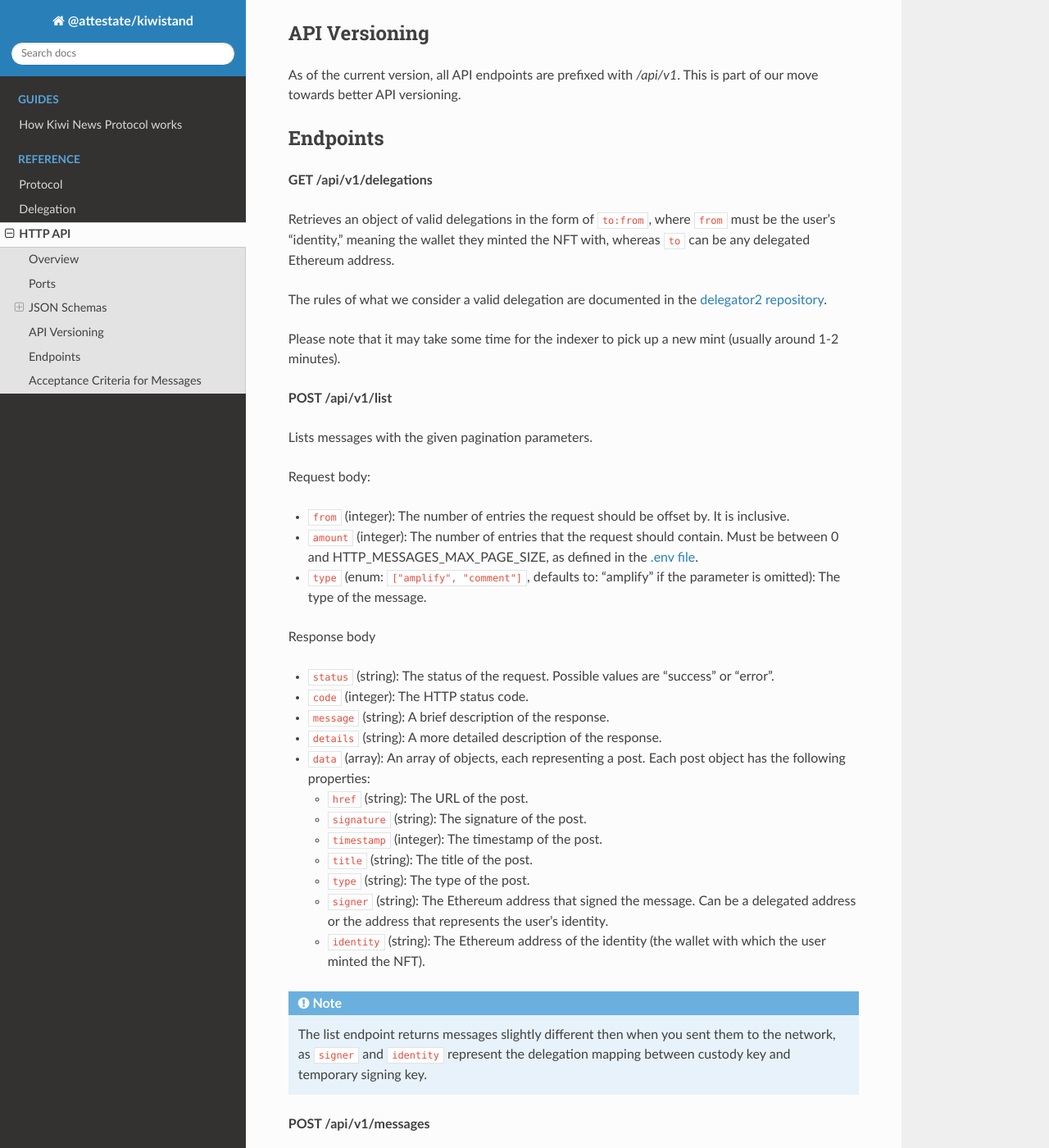
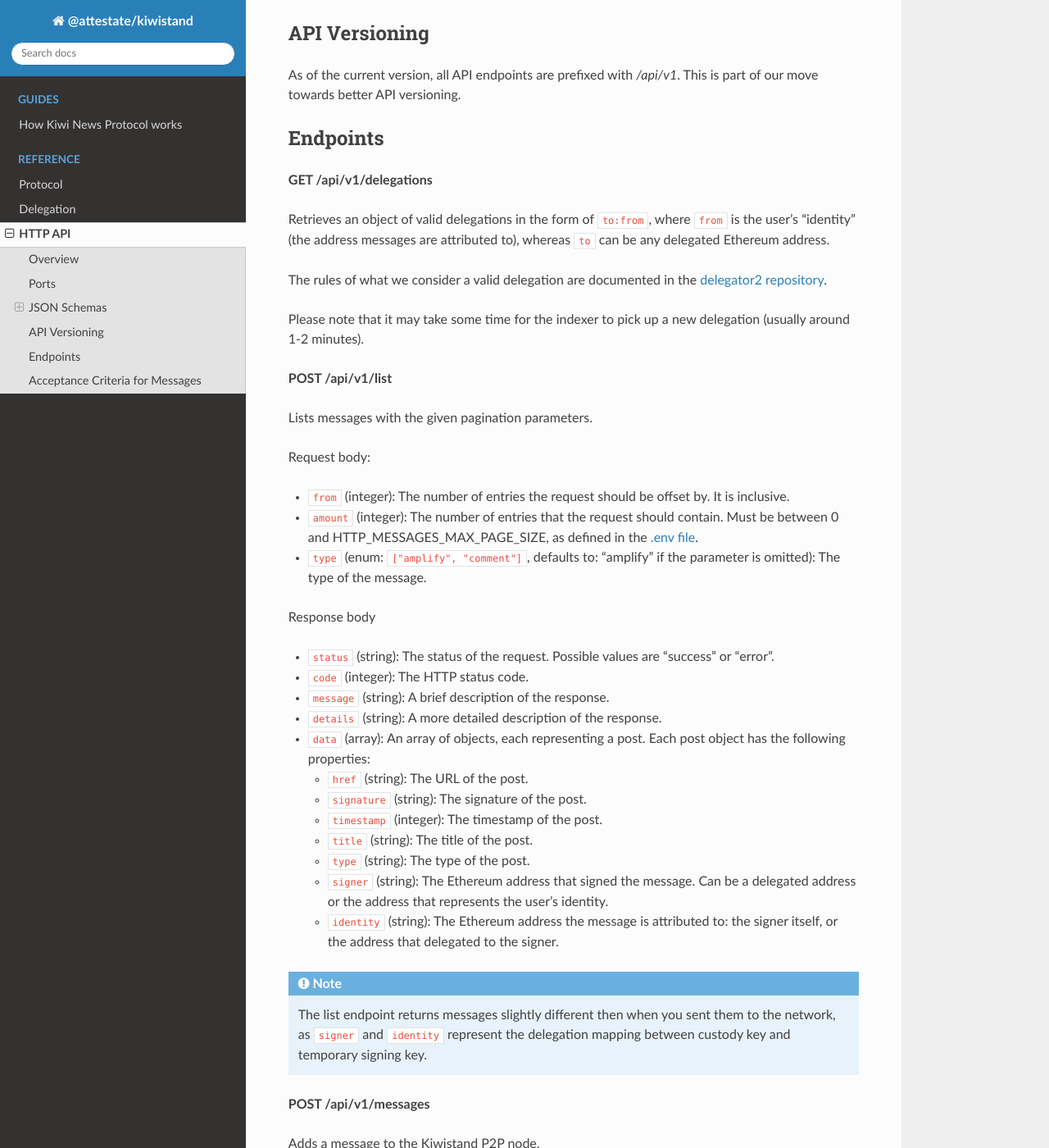
Before and after one commit to attestate/kiwistand, a Sphinx documentation site: the page built from docs/source/http-api.rst, in a window 1280 px wide and 1400 px high, scrolled down 1461 px. Shown: the whole window at 82% size. Built offline with Sphinx 7.4.7 and the Read the Docs theme 3.1.0, drawn with Linux system fonts in a browser that asks for light colours.

Commit message:
llms.txt and docs: anyone can post; point agents at the text endpoints
llms.txt still said posting needs the Kiwi Pass / Hyperkiwification NFT,
which 0.12.0 removed, and AI assistants repeat what it says.

- Summary: anyone can post with a wallet or a passkey account; who
  maintains the site.
- New "Answering questions" section first: /stories/context, the new
  /weekly/<week>/context, and the RSS feeds, which robots.txt allows
  (unlike /api/).
- Pages list adds the weekly archive, sitemap coverage, the iOS beta and
  the MCP client; citing a week.
- Developer guide: identity and errors without the NFT, the quick start
  numbering, the /best feed note.
- readme (passkey sign-in), http-api.rst, protocol.rst and
  protocol-guide.rst no longer describe NFT gating as current.

Co-Authored-By: Claude Opus 5.5 <noreply@anthropic.com>
Claude-Session: https://claude.ai/code/session_01SL9gaGGPmRqnbXGisFLJWV

```diff
--- a/docs/source/http-api.rst
+++ b/docs/source/http-api.rst
@@ -91,14 +91,14 @@ Endpoints
 **GET /api/v1/delegations**
 
 Retrieves an object of valid delegations in the form of ``to:from``, where
-``from`` must be the user's "identity," meaning the wallet they minted the NFT
-with, whereas ``to`` can be any delegated Ethereum address.
+``from`` is the user's "identity" (the address messages are attributed to),
+whereas ``to`` can be any delegated Ethereum address.
 
 The rules of what we consider a valid delegation are documented in the
 `delegator2 repository <https://github.com/attestate/delegator2>`_.
 
-Please note that it may take some time for the indexer to pick up a new mint
-(usually around 1-2 minutes).
+Please note that it may take some time for the indexer to pick up a new
+delegation (usually around 1-2 minutes).
 
 **POST /api/v1/list**
 
@@ -131,8 +131,8 @@ Response body
   * ``type`` (string): The type of the post.
   * ``signer`` (string): The Ethereum address that signed the message. Can be a
     delegated address or the address that represents the user's identity.
-  * ``identity`` (string): The Ethereum address of the identity (the wallet
-    with which the user minted the NFT).
+  * ``identity`` (string): The Ethereum address the message is attributed to:
+    the signer itself, or the address that delegated to the signer.
 
 .. note::
 
--- a/docs/source/protocol.rst
+++ b/docs/source/protocol.rst
@@ -14,7 +14,7 @@ What is a Message
 .................
 
 - A message is every JSON object that complies with the :ref:`Message JSON schema <message-schema>`.
-- Every message must be signed by an address that has minted the NFT or has been delegated posting power by an NFT minter address.
+- Every message must carry a valid EIP-712 signature. Any address can sign for itself; a message signed by a delegated key is attributed to the address that delegated to it. (Before 0.12.0, the signer also had to hold the Kiwi Pass NFT.)
 - A message must have a UNIX ``timestamp`` greater or equal than 1672527600 (2022-12-31T23:00:00+00:00).
 - A message must have a UNIX ``timestamp`` lesser than 60 seconds into the future.
 
```
Also changed, not shown: docs/source/protocol-guide.rst (+4 -6 lines), readme.md (+2 -2 lines), 1 other file.
